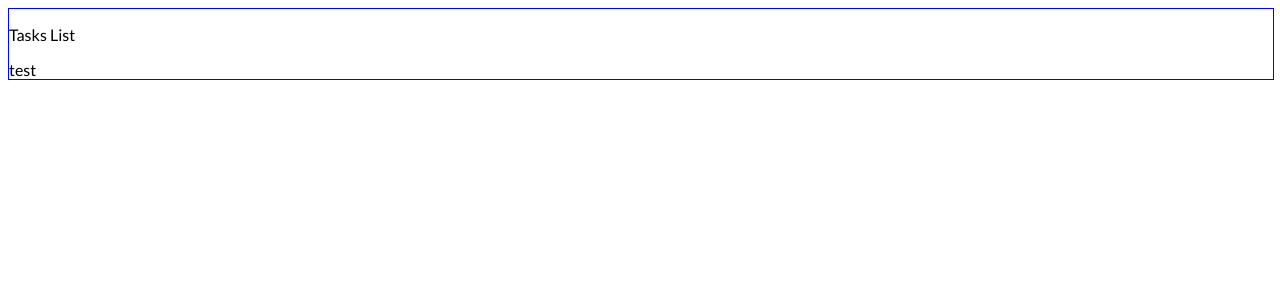
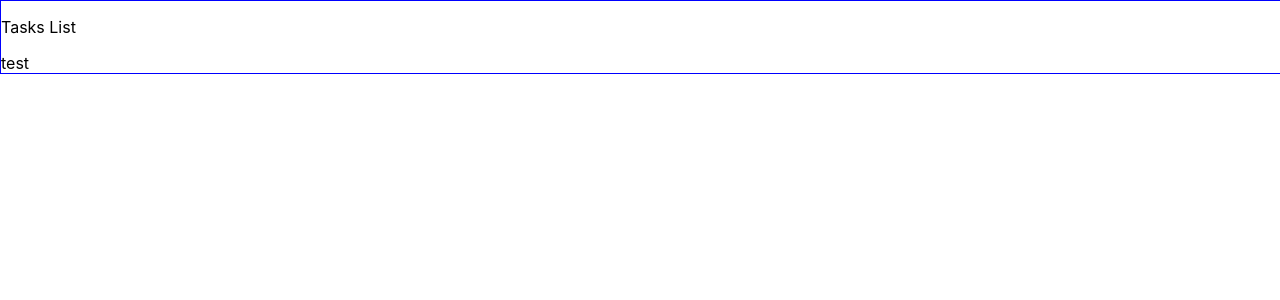
Before and after one commit to Made-By-J-Org/sync-lists, a React (Vite) app: page / in a window 1280 px wide. Shown: the top 300 px of the page. Built offline with nearby package versions, Linux system fonts and the light colour scheme.

Commit message:
index.css clear default styles init

```diff
--- a/src/index.css
+++ b/src/index.css
@@ -1,6 +1,10 @@
 @import 'https://fonts.googleapis.com/css2?family=Lato&display=swap';
 
 body {
-  font-family: 'Lato', sans-serif;
+  padding: 0;
+  margin: 0;
+  font-family: -apple-system, 'Lato', sans-serif;
+  -webkit-font-smoothing: antialiased;
+  -moz-osx-font-smoothing: grayscale;
   font-style: normal;
 }
```
